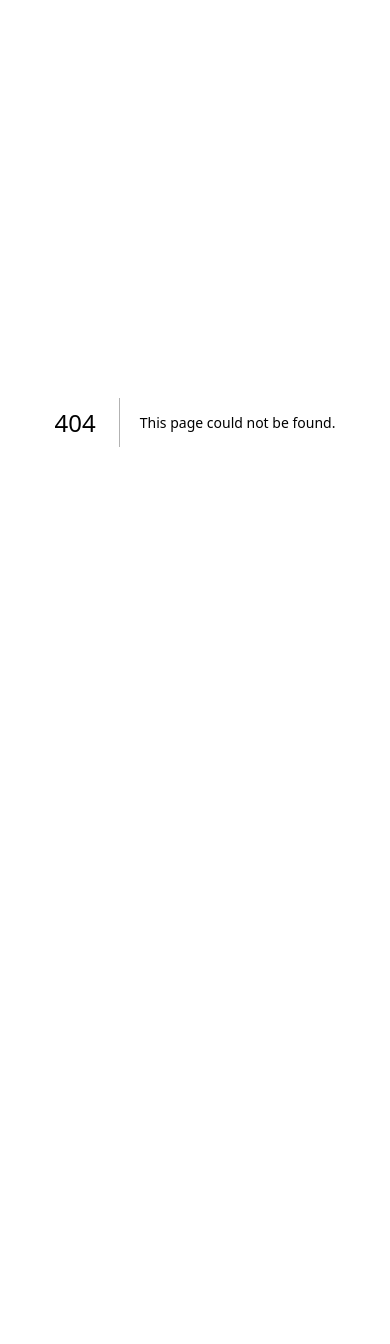
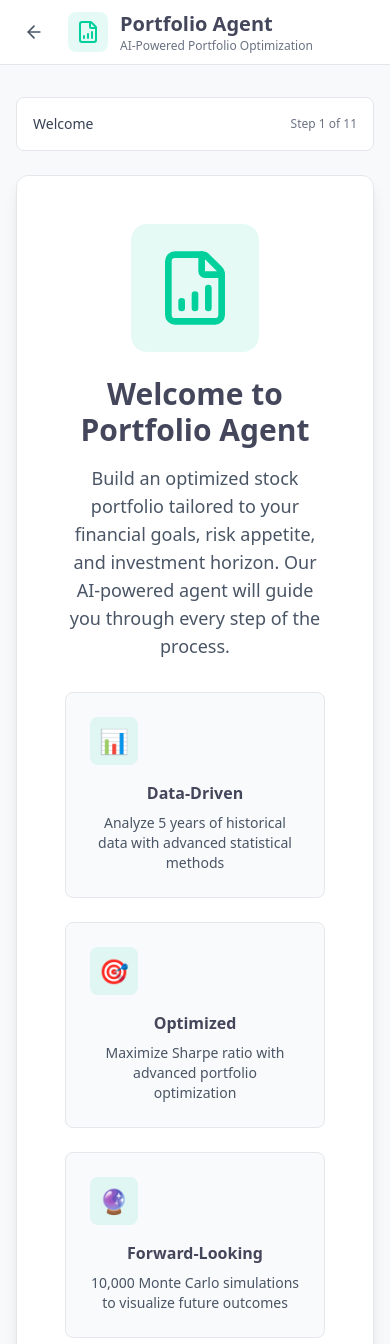
Before and after one commit to AmartyaKumar11/Meridian, a Next.js app: page /portfolio in a window 390 px wide. Before the commit this address had no page. Shown: the top 1344 px of the page. Before the commit the page ends 844 px from the top, so only its background shows below. Built offline with nearby package versions, Linux system fonts and the light colour scheme.

Commit message:
feat: Implement Portfolio Agent page with multi-stage user journey and responsive design

```diff
--- /dev/null
+++ b/app/portfolio/page.tsx
@@ -0,0 +1,206 @@
+"use client";
+
+import { useState } from "react";
+import {
+  FileBarChart,
+  ArrowLeft,
+  CheckCircle2,
+  Circle,
+  ChevronRight
+} from "lucide-react";
+import { useRouter } from "next/navigation";
+
+export default function PortfolioAgentPage() {
+  const router = useRouter();
+  const [currentStage, setCurrentStage] = useState(0);
+
+  const stages = [
+    { id: 0, name: "Welcome", icon: FileBarChart },
+    { id: 1, name: "User Inputs", icon: Circle },
+    { id: 2, name: "Data Ingestion", icon: Circle },
+    { id: 3, name: "Return & Risk", icon: Circle },
+    { id: 4, name: "Constraints", icon: Circle },
+    { id: 5, name: "Optimization", icon: Circle },
+    { id: 6, name: "Share Calculation", icon: Circle },
+    { id: 7, name: "Risk Analysis", icon: Circle },
+    { id: 8, name: "Monte Carlo", icon: Circle },
+    { id: 9, name: "Explanation", icon: Circle },
+    { id: 10, name: "Results", icon: Circle },
+  ];
+
+  return (
+    <div className="min-h-screen bg-[#F8F9FA] dark:bg-[#0C0E12] transition-colors duration-300">
+      {/* Header */}
+      <header className="sticky top-0 z-40 bg-white dark:bg-[#1A1D24] border-b border-gray-200 dark:border-gray-800">
+        <div className="max-w-7xl mx-auto px-4 sm:px-6 lg:px-8">
+          <div className="flex items-center justify-between h-16">
+            <div className="flex items-center space-x-4">
+              <button
+                onClick={() => router.push("/terminal")}
+                className="p-2 rounded-lg text-gray-600 dark:text-gray-400 hover:bg-gray-100 dark:hover:bg-gray-800 transition-colors"
+                title="Back to Terminal"
+              >
+                <ArrowLeft className="w-5 h-5" />
+              </button>
+              <div className="flex items-center space-x-3">
+                <div className="p-2 bg-[#00D09C]/10 rounded-lg">
+                  <FileBarChart className="w-6 h-6 text-[#00D09C]" />
+                </div>
+                <div>
+                  <h1 className="text-xl font-semibold text-[#44475B] dark:text-white">
+                    Portfolio Agent
+                  </h1>
+                  <p className="text-xs text-gray-500 dark:text-gray-400">
+                    AI-Powered Portfolio Optimization
+                  </p>
+                </div>
+              </div>
+            </div>
+
+            {/* Stage Progress Indicator */}
+            <div className="hidden md:flex items-center space-x-2">
+              {stages.map((stage, index) => (
+                <div key={stage.id} className="flex items-center">
+                  <div
+                    className={`flex items-center justify-center w-8 h-8 rounded-full transition-all ${
+                      index < currentStage
+                        ? "bg-[#00D09C] text-white"
+                        : index === currentStage
+                        ? "bg-[#00D09C] text-white ring-4 ring-[#00D09C]/20"
+                        : "bg-gray-200 dark:bg-gray-700 text-gray-400"
+                    }`}
+                  >
+                    {index < currentStage ? (
+                      <CheckCircle2 className="w-4 h-4" />
+                    ) : (
+                      <span className="text-xs font-semibold">{index + 1}</span>
+                    )}
+                  </div>
+                  {index < stages.length - 1 && (
+                    <div
+                      className={`w-8 h-0.5 mx-1 transition-colors ${
+                        index < currentStage
+                          ? "bg-[#00D09C]"
+                          : "bg-gray-200 dark:bg-gray-700"
+                      }`}
+                    />
+                  )}
+                </div>
+              ))}
+            </div>
+          </div>
+        </div>
+      </header>
+
+      {/* Main Content */}
+      <main className="max-w-7xl mx-auto px-4 sm:px-6 lg:px-8 py-8">
+        {/* Stage Navigation Breadcrumb - Mobile */}
+        <div className="md:hidden mb-6">
+          <div className="flex items-center justify-between p-4 bg-white dark:bg-[#1A1D24] rounded-lg border border-gray-200 dark:border-gray-800">
+            <span className="text-sm font-medium text-gray-700 dark:text-gray-300">
+              {stages[currentStage].name}
+            </span>
+            <span className="text-xs text-gray-500 dark:text-gray-400">
+              Step {currentStage + 1} of {stages.length}
+            </span>
+          </div>
+        </div>
+
+        {/* Content Area */}
+        <div className="bg-white dark:bg-[#1A1D24] rounded-xl shadow-lg border border-gray-200 dark:border-gray-800 min-h-[600px]">
+          {currentStage === 0 && <WelcomeStage onNext={() => setCurrentStage(1)} />}
+          {currentStage === 1 && <div className="p-8">User Inputs Stage - Coming Soon</div>}
+          {currentStage === 2 && <div className="p-8">Data Ingestion Stage - Coming Soon</div>}
+          {/* Add other stages here */}
+        </div>
+      </main>
+    </div>
+  );
+}
+
+// Welcome Stage Component
+function WelcomeStage({ onNext }: { onNext: () => void }) {
+  return (
+    <div className="flex flex-col items-center justify-center p-12 text-center min-h-[600px]">
+      <div className="p-6 bg-[#00D09C]/10 rounded-2xl mb-6">
+        <FileBarChart className="w-20 h-20 text-[#00D09C]" />
+      </div>
+
+      <h2 className="text-3xl font-bold text-[#44475B] dark:text-white mb-4">
+        Welcome to Portfolio Agent
+      </h2>
+
+      <p className="text-lg text-gray-600 dark:text-gray-400 max-w-2xl mb-8">
+        Build an optimized stock portfolio tailored to your financial goals, risk appetite,
+        and investment horizon. Our AI-powered agent will guide you through every step of
+        the process.
+      </p>
+
+      <div className="grid grid-cols-1 md:grid-cols-3 gap-6 max-w-4xl mb-12">
+        <div className="p-6 bg-gray-50 dark:bg-[#23272F] rounded-lg border border-gray-200 dark:border-gray-700">
+          <div className="w-12 h-12 bg-[#00D09C]/10 rounded-lg flex items-center justify-center mb-4">
+            <span className="text-2xl">📊</span>
+          </div>
+          <h3 className="font-semibold text-[#44475B] dark:text-white mb-2">
+            Data-Driven
+          </h3>
+          <p className="text-sm text-gray-600 dark:text-gray-400">
+            Analyze 5 years of historical data with advanced statistical methods
+          </p>
+        </div>
+
+        <div className="p-6 bg-gray-50 dark:bg-[#23272F] rounded-lg border border-gray-200 dark:border-gray-700">
+          <div className="w-12 h-12 bg-[#00D09C]/10 rounded-lg flex items-center justify-center mb-4">
+            <span className="text-2xl">🎯</span>
+          </div>
+          <h3 className="font-semibold text-[#44475B] dark:text-white mb-2">
+            Optimized
+          </h3>
+          <p className="text-sm text-gray-600 dark:text-gray-400">
+            Maximize Sharpe ratio with advanced portfolio optimization
+          </p>
+        </div>
+
+        <div className="p-6 bg-gray-50 dark:bg-[#23272F] rounded-lg border border-gray-200 dark:border-gray-700">
+          <div className="w-12 h-12 bg-[#00D09C]/10 rounded-lg flex items-center justify-center mb-4">
+            <span className="text-2xl">🔮</span>
+          </div>
+          <h3 className="font-semibold text-[#44475B] dark:text-white mb-2">
+            Forward-Looking
+          </h3>
+          <p className="text-sm text-gray-600 dark:text-gray-400">
+            10,000 Monte Carlo simulations to visualize future outcomes
+          </p>
+        </div>
+      </div>
+
+      <div className="space-y-4 max-w-xl">
+        <h3 className="font-semibold text-[#44475B] dark:text-white mb-3">
+          What You'll Get:
+        </h3>
+        <ul className="text-left space-y-2">
+          {[
+            "Personalized portfolio based on your risk appetite",
+            "11 comprehensive risk metrics with benchmark comparison",
+            "Monte Carlo probability analysis for future returns",
+            "Plain English explanations of all calculations",
+            "Downloadable reports in PDF, JSON, and CSV formats"
+          ].map((item, index) => (
+            <li key={index} className="flex items-start space-x-3">
+              <CheckCircle2 className="w-5 h-5 text-[#00D09C] mt-0.5 flex-shrink-0" />
+              <span className="text-gray-700 dark:text-gray-300">{item}</span>
+            </li>
+          ))}
+        </ul>
+      </div>
+
+      <button
+        onClick={onNext}
+        className="mt-12 px-8 py-4 bg-[#00D09C] hover:bg-[#00B386] text-white font-semibold rounded-lg shadow-lg transition-all transform hover:scale-105 flex items-center space-x-2"
+      >
+        <span>Get Started</span>
+        <ChevronRight className="w-5 h-5" />
+      </button>
+    </div>
+  );
+}
```
Also changed, not shown: 1 other file (tests, documents, lock files or other folders).
